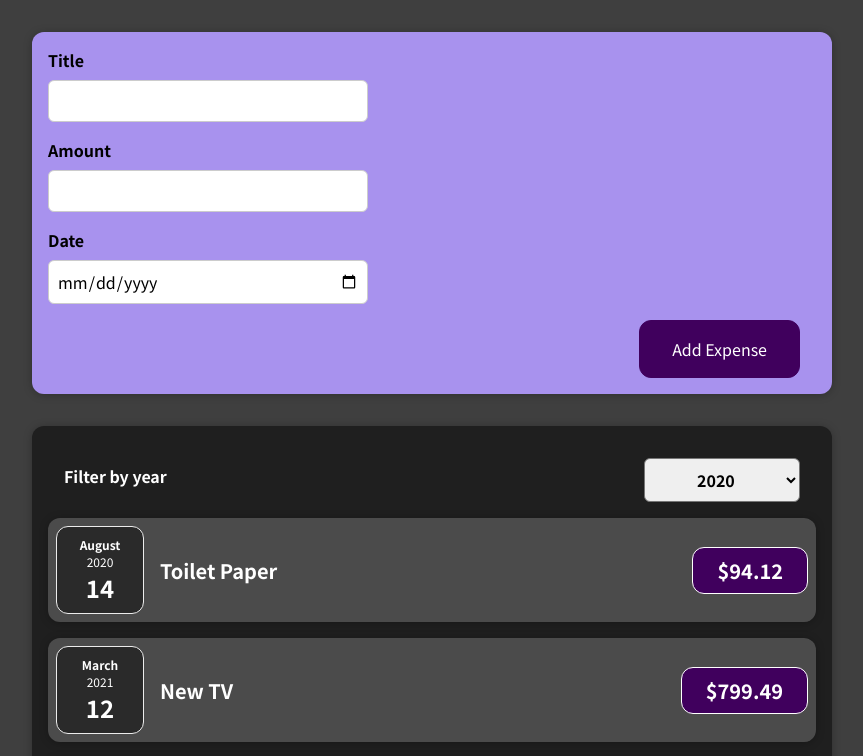
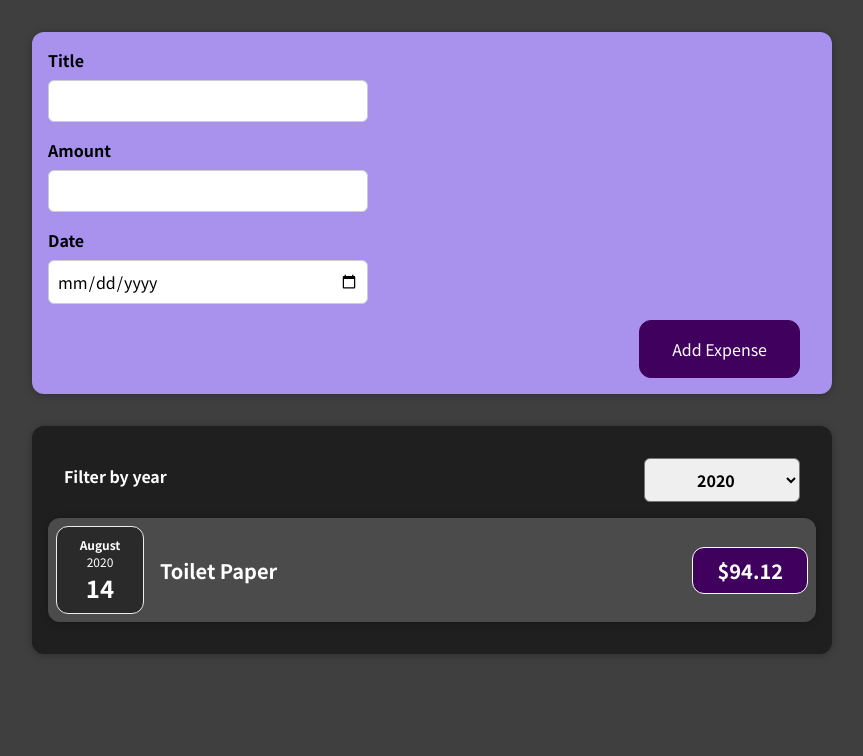
Before and after one commit to tsongtheng/Expense-App, a React (Create React App) app: page / in a window 1280 px wide. Shown: the top 756 px of the page, without its empty margins (208-1071 px from the left). Built offline with nearby package versions, Linux system fonts and the light colour scheme.

Commit message:
update Expenses component(used filter to output expenseItem according to year)

```diff
--- a/src/components/Expenses/Expenses.jsx
+++ b/src/components/Expenses/Expenses.jsx
@@ -11,6 +11,11 @@ const Expenses = ({ items }) => {
     setFilteredYear(selectedYear);
   };
 
+  const filteredExpenses = items.filter((expense) => {
+    // return expense && expense.date.getFullYear().toString() === filteredYear;
+    return expense.date.getFullYear().toString() === filteredYear;
+  });
+
   return (
     <div>
       <Card className="expenses">
@@ -18,8 +23,9 @@ const Expenses = ({ items }) => {
           selected={filteredYear}
           onChangeFilter={filterChangeHandler}
         />
-        {items.map((expense) => (
+        {filteredExpenses.map((expense) => (
           <ExpenseItem
+            key={expense.id}
             title={expense.title}
             amount={expense.amount}
             date={expense.date}
```
